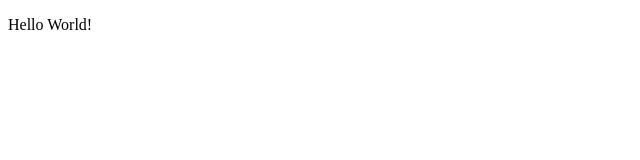
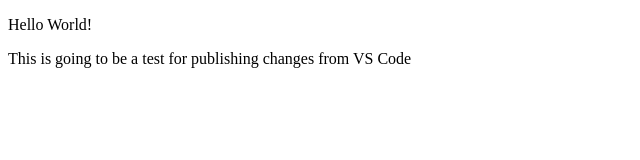
Before and after one commit to Monsware/monsware.github.io, a plain HTML site: page index.html in a window 1280 px wide. Shown: the whole page, without its empty margins (0-640 px from the left). Drawn offline with Linux system fonts and the light colour scheme.

Commit message:
Testing a publish from VS Code

```diff
--- a/index.html
+++ b/index.html
@@ -8,5 +8,6 @@
 </head>
 <body>
     <p>Hello World!</p>
+    <p>This is going to be a test for publishing changes from VS Code</p>
 </body>
 </html>
```
